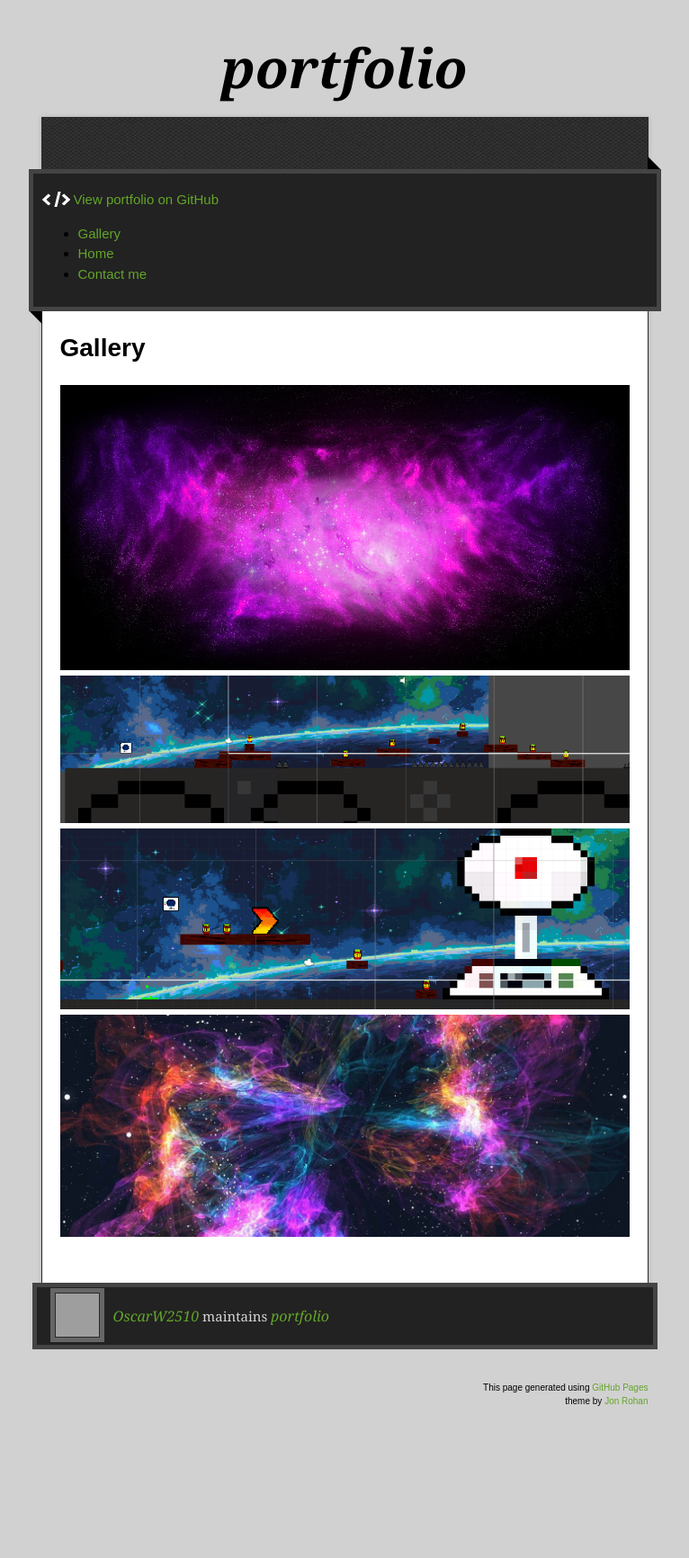
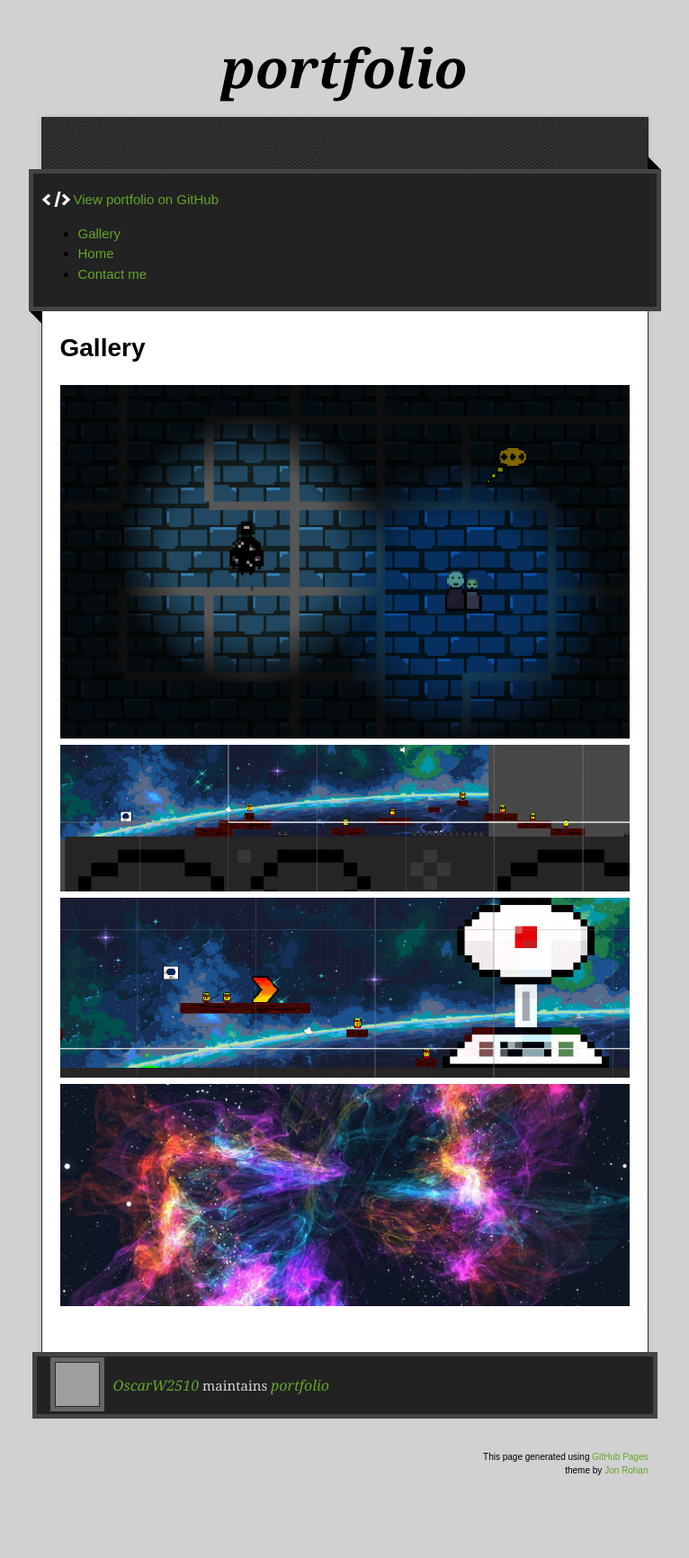
Before and after one commit to OscarW2510/portfolio, a Jekyll site: the page built from gallery.md, in a window 1280 px wide. Shown: the whole page at 90% size, without its empty margins (257-1023 px from the left). Built offline with Jekyll 4.4.1, drawn with Linux system fonts in a browser that asks for light colours; the repository's description, which GitHub fills in, is left out; our own code applies the rules of GitHub Pages for plain Markdown files; before the commit the page ends 1655 px from its top, so only the background shows below that; grey boxes are pictures that could not be loaded.

Commit message:
Update gallery.md

```diff
--- a/gallery.md
+++ b/gallery.md
@@ -4,7 +4,7 @@
 
 
 # Gallery
-  <img src="https://oscarw2510.github.io/portfolio/assets/gallery/GameBackground-thumb.png" alt="drawing" width="100%"/><br/>
+  <img src="assets/images/game page 1.PNG" width="100%"/><br/>
   <img src="https://oscarw2510.github.io/portfolio/Game%20ss.PNG" alt="drawing" width="100%"/><br/>
   <img src="https://oscarw2510.github.io/portfolio/Game%20ss%202.PNG" alt="drawing" width="100%"/><br/>
   <img src="https://oscarw2510.github.io/portfolio/epic_3-1280x500.jpg" alt="drawing" width="100%"/><br/>
```
